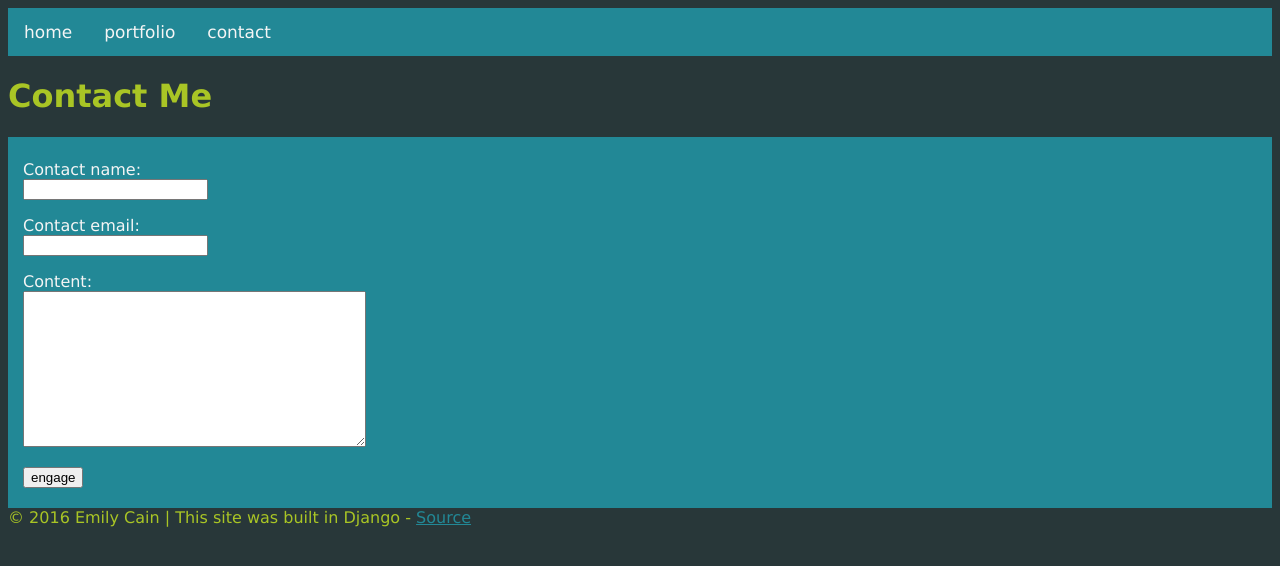
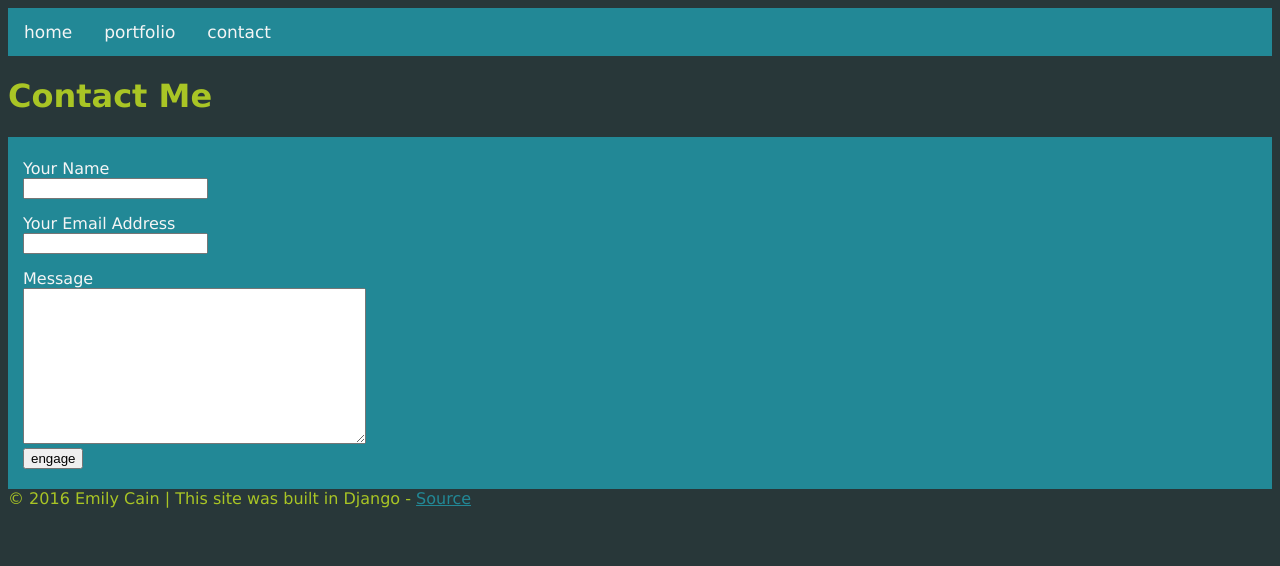
Before and after one commit to EMCain/emcain_django, a Django app: page /contact/ in a window 1280 px wide. Shown: the top 566 px of the page. Run offline with Django 3.2, Linux system fonts and the light colour scheme; some libraries are stand-ins or nearby versions.

Commit message:
began adding recaptcha; updated some style rules for contact form

```diff
--- a/emcain/forms.py
+++ b/emcain/forms.py
@@ -1,9 +1,29 @@
 from django import forms
 
 class ContactForm(forms.Form):
-    contact_name = forms.CharField(required=True)
-    contact_email = forms.EmailField(required=True)
+    contact_name = forms.CharField(
+        required=True,
+        label='Your Name'
+    )
+    contact_email = forms.EmailField(
+        required=True,
+        widget=forms.TextInput,
+        label='Your Email Address',
+    )
     content = forms.CharField(
         required=True,
         widget=forms.Textarea,
+        label='Message',
     )
+
+    def __init__(self, *args, **kwargs):
+        self.request = kwargs.pop('request', None)
+        self.captcha_valid = kwargs.pop('captcha_valid', None)
+
+        super(ContactForm, self).__init__(*args, **kwargs)
+
+    def clean(self):
+        if not self.captcha_valid:
+            raise(forms.ValidationError('Please prove you\'re not part of the Borg!'))
+
+        return self.cleaned_data
--- a/emcain/static/emcain/css/emcain.css
+++ b/emcain/static/emcain/css/emcain.css
@@ -78,6 +78,10 @@ form {
   padding: 7px 15px 20px;
   color: #F5F5F5; }
   form label {
-    display: block; }
+    display: block;
+    margin-top: 15px; }
+  form .errorlist {
+    font-weight: bold;
+    color: #A9C525; }
 
 /*# sourceMappingURL=emcain.css.map */
--- a/emcain/static/emcain/sass/emcain.scss
+++ b/emcain/static/emcain/sass/emcain.scss
@@ -138,6 +138,8 @@ ul.skills-list {
 // form
 
 $form-padding: 7px 15px 20px;
+$error-color: #dd6666;
+
 
 form {
   background-color: $emphasis-color;
@@ -145,5 +147,10 @@ form {
   color: $outline-color;
   label {
     display: block;
+    margin-top: 15px;
+  }
+  .errorlist {
+    font-weight: bold;
+    color: $main-text-color;
   }
 }
--- a/emcain/views.py
+++ b/emcain/views.py
@@ -1,3 +1,4 @@
+from django.conf import settings
 from django.core.mail import EmailMessage
 from django.shortcuts import render, redirect
 from django.template import Context
@@ -6,6 +7,7 @@ from django.template.loader import get_template
 from random import choice
 
 from .forms import ContactForm
+from .helpers import recaptcha_verify
 from .models import *
 
 nav = {'home': '/', 'portfolio': '/projects', 'contact': '/contact'}
@@ -29,12 +31,18 @@ def project(request, project_id):
 # contact form
 def contact(request):
     form_class = ContactForm
+    form = form_class()
 
     phrases = ['make it so', 'engage', 'energize']
     submit_phrase = choice(phrases)
 
+    errors = {}
+
     if request.method == 'POST':
-        form = form_class(data=request.POST)
+        data = request.POST
+        rcverify = recaptcha_verify(request)
+
+        form = form_class(data=data, captcha_valid=rcverify)
 
         if form.is_valid():
             contact_name = request.POST.get('contact_name', '')
@@ -62,5 +70,9 @@ def contact(request):
             )
             email.send()
             return redirect('/contact')
+        else:
+            print(form.errors)
+            errors = form.errors
 
-    return render(request, 'contact.html', context={'form': form_class, 'nav': nav, 'title': 'Contact Me', 'submit_phrase': submit_phrase})
+
+    return render(request, 'contact.html', context={'form': form, 'nav': nav, 'title': 'Contact Me', 'submit_phrase': submit_phrase, 'recaptcha_key': settings.RECAPTCHA_PUBLIC_KEY})
--- a/emcain_django/secrets_template.py
+++ b/emcain_django/secrets_template.py
@@ -7,4 +7,4 @@ RECAPTCHA_PUBLIC_KEY = ''
 RECAPTCHA_SECRET_KEY = ''
 
 EMAIL_CLIENT_PUBLIC_KEY = ''
-EMAIL_CLIENT_PUBLIC_KEY = ''
+EMAIL_CLIENT_PRIVATE_KEY = ''
--- a/emcain_django/settings.py
+++ b/emcain_django/settings.py
@@ -11,6 +11,7 @@ https://docs.djangoproject.com/en/1.10/ref/settings/
 """
 
 import os
+from .secrets import *
 
 # Build paths inside the project like this: os.path.join(BASE_DIR, ...)
 BASE_DIR = os.path.dirname(os.path.dirname(os.path.abspath(__file__)))
@@ -126,6 +127,6 @@ STATIC_URL = '/static/'
 EMAIL_BACKEND = 'django.core.mail.backends.console.EmailBackend'
 DEFAULT_FROM_EMAIL = 'default@example.com'
 EMAIL_HOST_USER = ''
-EMAIL_HOST_PASSWORD = ''
+EMAIL_HOST_PASSWORD = EMAIL_CLIENT_PRIVATE_KEY
 EMAIL_USE_TLS = False
 EMAIL_PORT = 1025
--- a/templates/contact.html
+++ b/templates/contact.html
@@ -1,10 +1,19 @@
 {% extends 'base.html' %}
+
+{% block head %}
+    <script src='https://www.google.com/recaptcha/api.js'></script>
+{% endblock %}
 
 {% block content %}
 
     <form role="form" action="" method="post">
         {% csrf_token %}
-        {{ form.as_p }}
+        {%  for field in form %}
+            <label>{{ field.label }}{{ field.errors }}</label>
+            {{ field }}
+        {% endfor %}
+        {{ form.non_field_errors }}
+        <div class="g-recaptcha" data-sitekey="{{ recaptcha_key }}"></div>
         <button type="submit">{{ submit_phrase }}</button>
     </form>
 
```
Also changed, not shown: emcain/helpers.py (added, +31 -0 lines).
